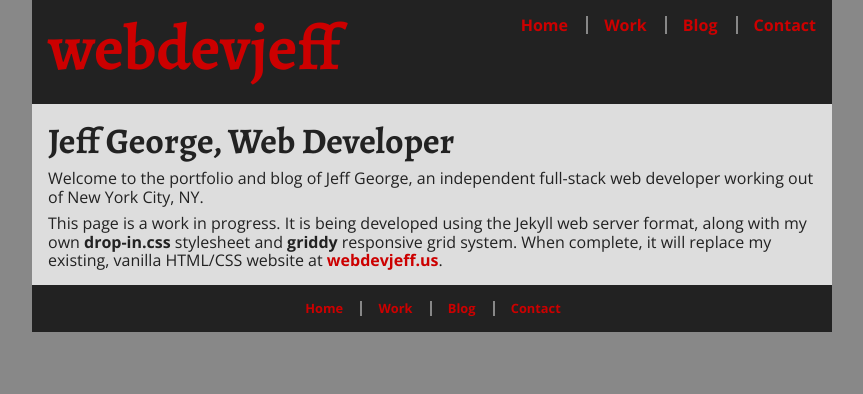
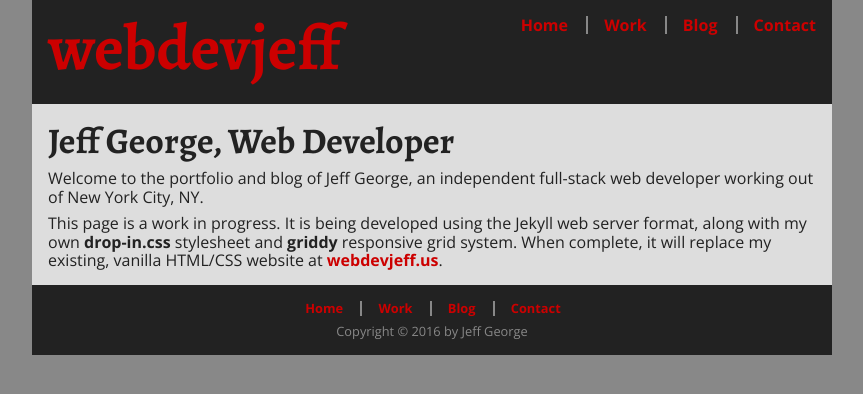
Before and after one commit to webdevjeffus/webdev-new, a Jekyll site: the page built from index.md, in a window 1280 px wide. Shown: the top 394 px of the page, without its empty margins (208-1071 px from the left). Built offline with Jekyll 4.4.1, drawn with Linux system fonts in a browser that asks for light colours; nearby versions of some CDN libraries.

Commit message:
Add copyright notice to footer

```diff
--- a/_layouts/default.html
+++ b/_layouts/default.html
@@ -26,6 +26,7 @@
 
   <footer>
     {% include nav-main.html %}
+    <p>Copyright &copy; 2016 by Jeff George</p>
   </footer>
 </body>
 </html>
```
